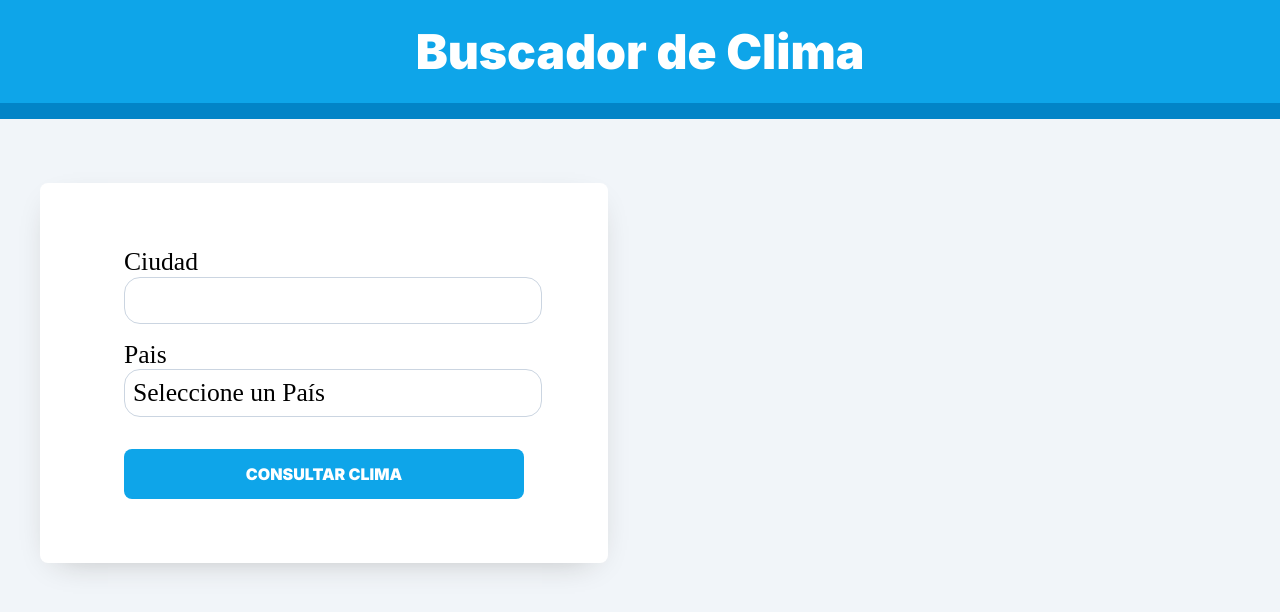
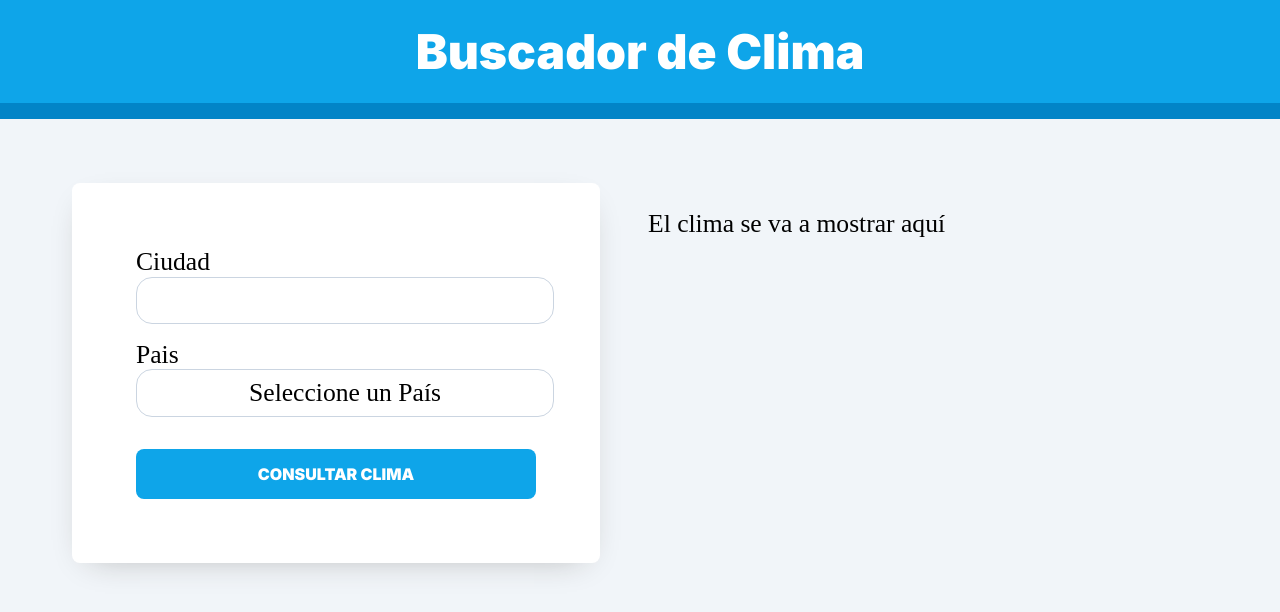
Before and after one commit to Jair-vet/ClimaApp-REACT, a React (Vite) app: page / in a window 1280 px wide. Shown: the top 612 px of the page. Built offline with nearby package versions, Linux system fonts and the light colour scheme; a web font is replaced by a local one.

Commit message:
Agregamos el Spinner para hacer el loading

```diff
--- a/src/components/AppClima.jsx
+++ b/src/components/AppClima.jsx
@@ -1,17 +1,26 @@
 import useClima from "../hooks/useClima"
 import { Formulario } from "./Formulario"
+import { Loading } from "./Loading"
 import { Resultado } from "./Resultado"
 
 export const AppClima = () => {
 
-    const { resultado } = useClima()
+    const { resultado, cargando, noResultado } = useClima()
 
     return (
         <>
             <main className="dos-columnas">
                 <Formulario />
 
-                {resultado?.name && <Resultado /> }
+                {
+                    cargando
+                    ? <Loading />
+                    :  resultado?.name
+                    ? <Resultado />
+                    : noResultado
+                    ? <p>{noResultado}</p>
+                    : <p>El clima se va a mostrar aquí</p>
+                }
             </main>
         </>
     )
--- a/src/components/Formulario.jsx
+++ b/src/components/Formulario.jsx
@@ -13,6 +13,9 @@ export const Formulario = () => {
 
         if(Object.values(busqueda).includes('')){
             setAlerta('Todos los Campos son Obligatorios')
+            setTimeout(() => {
+                setAlerta('')
+            }, "2000")
             return
         }
 
@@ -23,7 +26,7 @@ export const Formulario = () => {
     return (
         <div className="contenedor">
 
-            {alerta && <p>{alerta }</p>}
+            {alerta && <p className="alerta">{alerta }</p>}
             <form
                 onSubmit={handleSubmit}
             >
--- /dev/null
+++ b/src/components/Loading.jsx
@@ -0,0 +1,12 @@
+
+export const Loading = () => {
+  return (
+    <div className="loading">
+        <div className="spinner">
+            <div className="bounce1"></div>
+            <div className="bounce2"></div>
+            <div className="bounce3"></div>
+        </div>
+    </div>
+  )
+}
--- a/src/components/Resultado.jsx
+++ b/src/components/Resultado.jsx
@@ -10,7 +10,7 @@ export const Resultado = () => {
 
     return (
         <div className="contenedor clima">
-            <h2>El Clima de {name} es: </h2>
+            <h2>El Clima de <span className="resultado-ciudad">{name}</span></h2>
 
             <p>
                 { parseInt( main.temp - kelvin) } <span>&#x2103;</span>
--- a/src/context/ClimaProvider.jsx
+++ b/src/context/ClimaProvider.jsx
@@ -11,6 +11,8 @@ const ClimaProvider = ({ children }) => {
     })
 
     const [resultado, setResultado] = useState({})
+    const [cargando, setCargando] = useState(false)
+    const [noResultado, setNoResultado] = useState(false)
 
     const datosBusqueda = e => {
         setBusqueda({
@@ -20,6 +22,8 @@ const ClimaProvider = ({ children }) => {
     }
 
     const consultarClima = async datos => {
+        setCargando(true)
+        setNoResultado(false)
         try {
             const { ciudad, pais } = datos
             const appId = import.meta.env.VITE_API_KEY
@@ -34,7 +38,9 @@ const ClimaProvider = ({ children }) => {
             setResultado(clima)
 
         } catch (error) {
-            console.log(error);
+            setNoResultado('No hay resultados')
+        } finally {
+            setCargando(false)
         }
     }
 
@@ -44,7 +50,9 @@ const ClimaProvider = ({ children }) => {
                 busqueda,
                 datosBusqueda,
                 consultarClima,
-                resultado
+                resultado,
+                cargando,
+                noResultado
             }}
         >
             {children}
--- a/src/index.css
+++ b/src/index.css
@@ -17,11 +17,18 @@ header h1 {
 }
 .dos-columnas {
   display: grid;
-  gap: 4rem;
+  gap: 3rem;
 }
 @media (min-width: 768px) {
   .dos-columnas {
     grid-template-columns: repeat(2, 1fr);
+    gap: 1rem;
+  }
+}
+@media (min-width: 768px) {
+  .contenedor {
+    max-width: 100%;
+    margin: 0 1rem auto 1rem;
   }
 }
 main {
@@ -29,14 +36,14 @@ main {
   max-width: 1200px;
 }
 .contenedor {
-  margin: 0 auto 2rem auto;
+  margin: 0 2rem auto 2rem;
   border-radius: .5rem;
   background-color: white;
   padding: 4rem;
   -webkit-box-shadow: 0px 10px 33px -17px rgba(173,173,173,1);
   -moz-box-shadow: 0px 10px 33px -17px rgba(173,173,173,1);
   box-shadow: 0px 10px 33px -17px rgba(173,173,173,1);
-  width: 100%;
+  height: 100%;
 }
 form {
   width: 100%;
@@ -56,6 +63,7 @@ form {
   width: 100%;
   border-radius: 1rem;
   padding: .5rem;
+  text-align: center;
 }
 
  input[type="submit"] {
@@ -81,12 +89,60 @@ form {
   background-color: #0369a1;
 }
 
-
+.resultado-ciudad{
+  color: #0369a1;
+  font-family: 'Inter', sans-serif;
+}
 .loading {
   display: flex;
   justify-content: center;
   align-items: center;
   width: 100%;
+}
+.spinner {
+  margin: 100px auto 0;
+  width: 70px;
+  text-align: center;
+}
+
+.spinner > div {
+  width: 18px;
+  height: 18px;
+  background-color: #333;
+
+  border-radius: 100%;
+  display: inline-block;
+  -webkit-animation: sk-bouncedelay 1.4s infinite ease-in-out both;
+  animation: sk-bouncedelay 1.4s infinite ease-in-out both;
+}
+
+.spinner .bounce1 {
+  -webkit-animation-delay: -0.32s;
+  animation-delay: -0.32s;
+}
+
+.spinner .bounce2 {
+  -webkit-animation-delay: -0.16s;
+  animation-delay: -0.16s;
+}
+
+@-webkit-keyframes sk-bouncedelay {
+  0%, 80%, 100% { -webkit-transform: scale(0) }
+  40% { -webkit-transform: scale(1.0) }
+}
+
+@keyframes sk-bouncedelay {
+  0%, 80%, 100% {
+    -webkit-transform: scale(0);
+    transform: scale(0);
+  } 40% {
+    -webkit-transform: scale(1.0);
+    transform: scale(1.0);
+  }
+}
+.alerta{
+  color: red;
+  text-align: center;
 }
 .clima {
 
```
